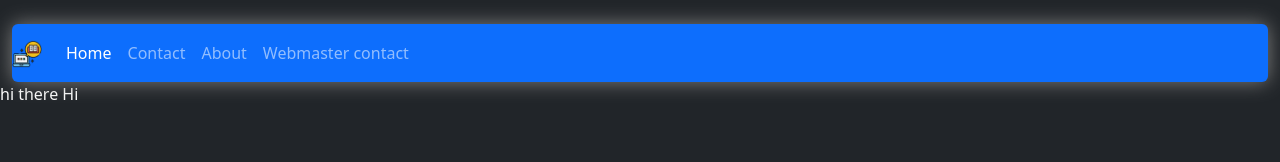
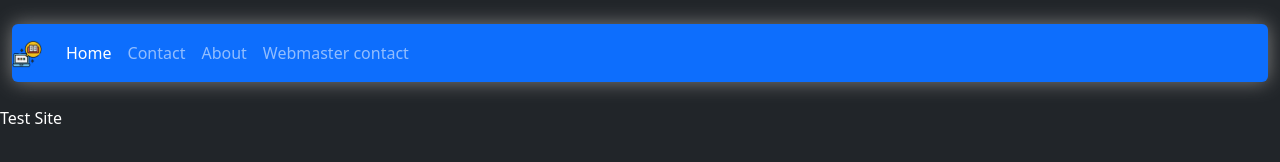
Before and after one commit to Kishlay-notabot/rfr-sgt, a website: page src/index.html in a window 1280 px wide. Drawn offline with Linux system fonts and the light colour scheme; files whose address does not match are found by name.

Commit message:
edit code

```diff
--- a/src/index.html
+++ b/src/index.html
@@ -40,8 +40,8 @@
     </div>
   </nav>
   </div>
-
-   hi there Hi
+    <br>
+ Test Site
 
 </body>
 </body>
```
